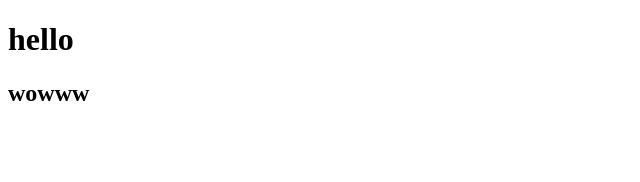
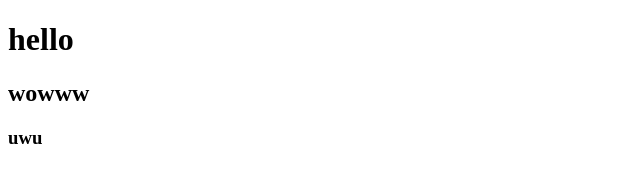
Before and after one commit to 2kSHIVAM/git-test, a plain HTML site: page index.html in a window 1280 px wide. Shown: the full height of the page, 0-640 px from the left. Drawn offline with Linux system fonts and the light colour scheme.

Commit message:
i am done

```diff
--- a/index.html
+++ b/index.html
@@ -9,5 +9,6 @@
 <body>
     <h1>hello</h1>
     <h2>wowww</h2>
+    <h3>uwu</h3>
 </body>
 </html>
```
